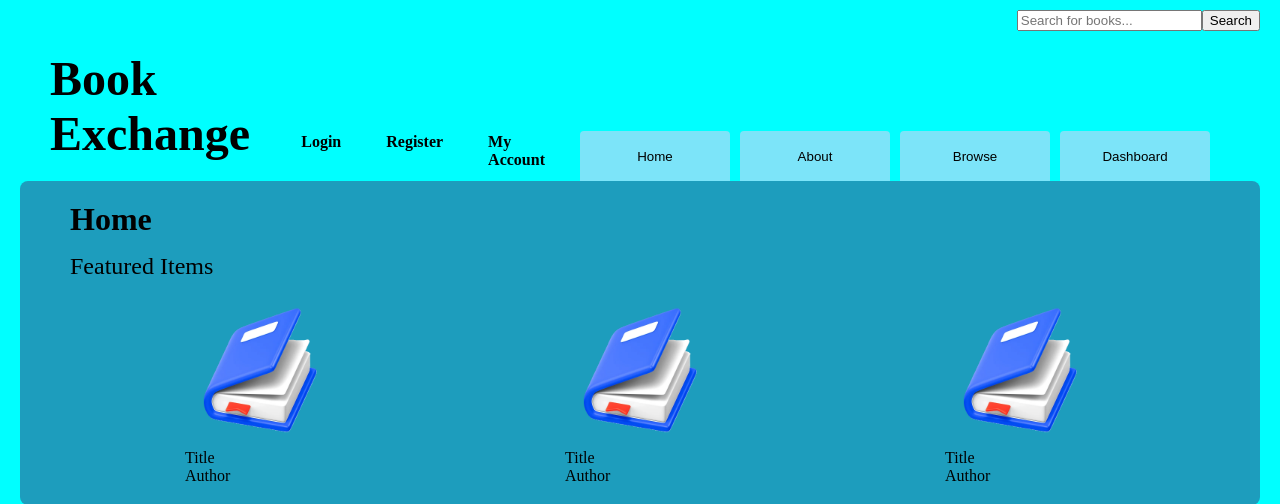
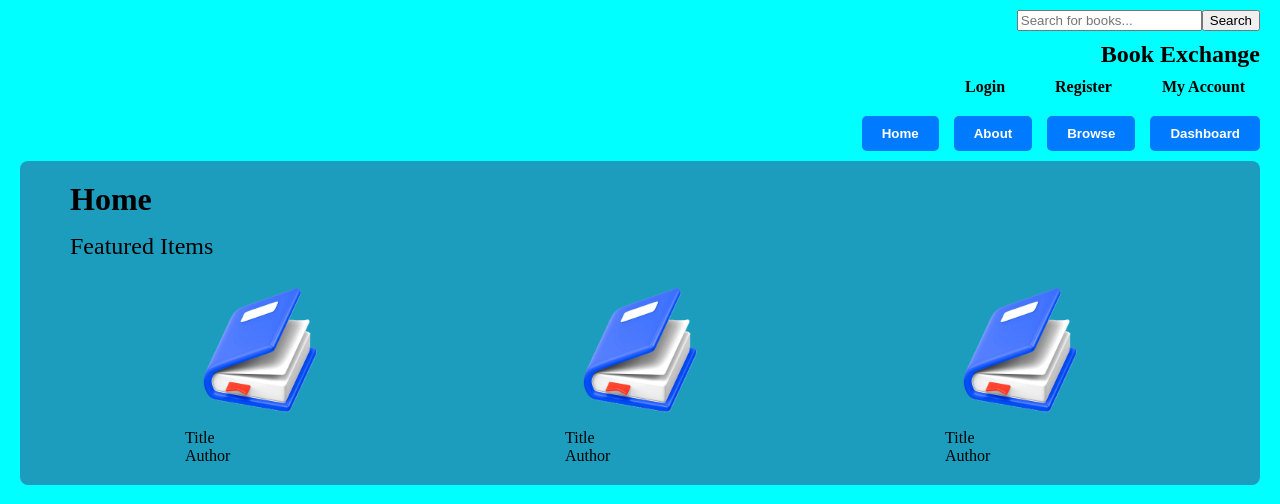
Before and after one commit to Zubdragon047/cosc360project, a PHP site: page /home.html in a window 1280 px wide. Shown: the top 504 px of the page. Run offline with PHP 8.4, Linux system fonts and the light colour scheme.

Commit message:
Edited format of the website new CSS formating for the headers.

```diff
--- a/css/stylesheet.css
+++ b/css/stylesheet.css
@@ -12,25 +12,23 @@ body {
 }
 
 header {
-    h1 {margin-bottom: 20px;}
-    margin-top: 20px;
     display: flex;
-    justify-content: space-between;
+    flex-direction: column;
     align-items: flex-end;
-    padding: 0 50px;
+    padding: 10px 20px;
 }
 
-.header-rightside {
-    display: flex;
-    justify-content: flex-end;
-    align-items: center;
-    gap: 20px;
-    margin-right: 20px;  */
+.header-title {
+    margin: 0;
+    font-size: 24px;
+    font-weight: bold;
 }
 
 .header-nav-top {
     display: flex;
-    gap: 15px;
+    justify-content: flex-end;
+    gap: 20px;
+    margin-bottom: 10px;
 }
 
 .header-nav-top a {
@@ -46,26 +44,31 @@ header {
     color: white;
 }
 
-
 .header-nav-bottom {
     display: flex;
-    gap: 10px;
-    margin-top: 10px;
-    button {
-        background-color: rgb(124, 228, 249);
-        border: none;
-        border-top-left-radius: 4px;
-        border-top-right-radius: 4px;
-        width: 150px;
-        height: 50px;
-    }
-    button:hover {cursor: pointer;}
+    justify-content: center;
+    gap: 15px;
 }
+
+.header-nav-bottom button {
+    padding: 10px 20px;
+    border: none;
+    background-color: #007bff;
+    color: white;
+    cursor: pointer;
+    border-radius: 5px;
+    font-weight: bold;
+}
+
+.header-nav-bottom button:hover {
+    background-color: #0056b3;
+}
+
 
 .search-container {
     display: flex;
-    justify-content: flex-end; /* Aligns to the right */
-    margin-right: 20px; /* Adds spacing from the edge */
+    justify-content: flex-end;
+    margin-right: 20px;
     margin-top: 10px;
 }
 
--- a/home.html
+++ b/home.html
@@ -14,7 +14,7 @@
     <button onclick="searchBooks()">Search</button>
 </div>
     <header>
-        <h1>Book Exchange</h1>
+        <h1 class="header-title">Book Exchange</h1>
         <div class="header-rightside">
             <nav class="header-nav-top">
                 <a href="login.html">Login</a>
```
